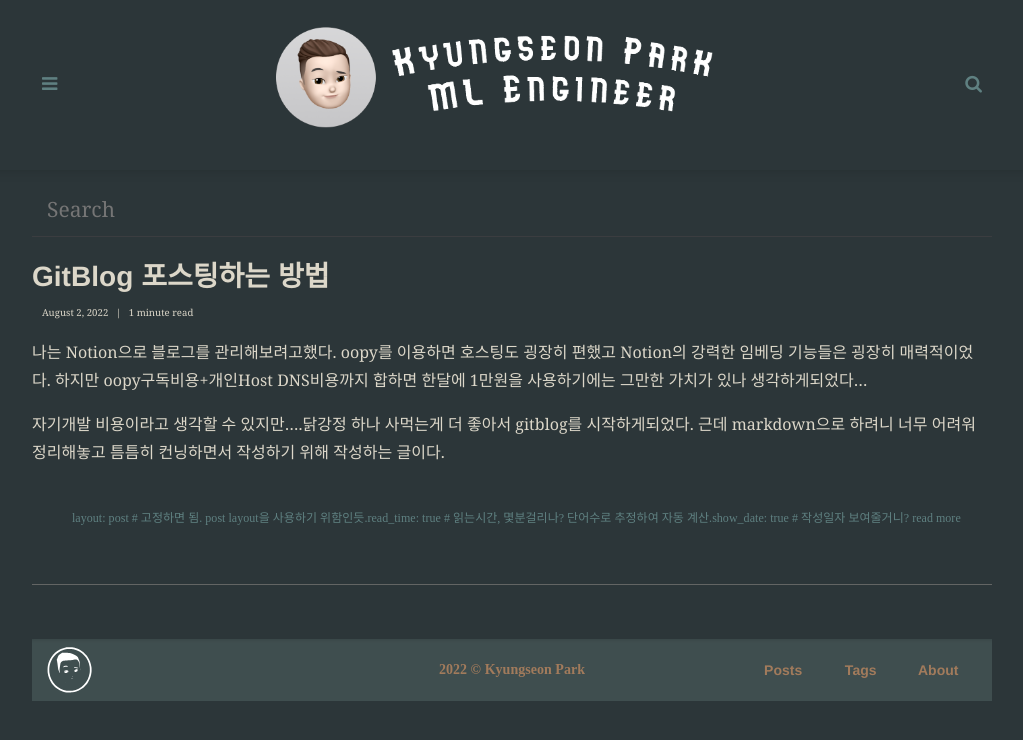
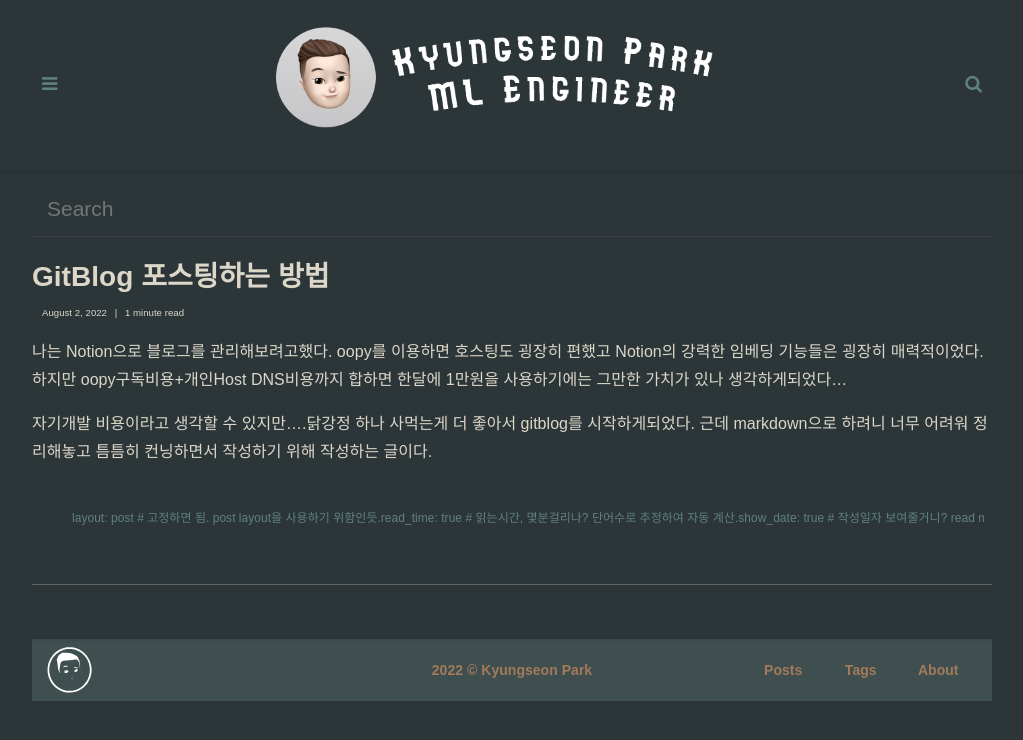
Before and after one commit to kyungseonpark/kyungseonpark.github.io, a Jekyll site: the page built from _pages/archive.html, in a window 1280 px wide. Shown: the top 740 px of the page, without its empty margins (128-1151 px from the left). Built offline with Jekyll 4.4.1, drawn with Linux system fonts in a browser that asks for light colours; some web fonts are replaced.

Commit message:
modify font-family

```diff
--- a/assets/css/main.css
+++ b/assets/css/main.css
@@ -17,8 +17,10 @@ html {
   --shadow:       rgba(32,30,30,.3);
   --github:       #333;
   --footer:       #A27B5C;
-  --font1: 'Sunflower', 'Lora', charter, Georgia, Cambria, 'Times New Roman', Times, serif;/* body text */
-  --font2: 'Source Sans Pro', 'Helvetica Neue', Helvetica, Arial, sans-serif; /* headers and titles   */
+  /*--font1: 'Sunflower', 'Lora', charter, Georgia, Cambria, 'Times New Roman', Times, serif;!* body text *!*/
+  --font1: 'Noto Sans KR', sans-serif;/* body text */
+  /*--font2: 'Source Sans Pro', 'Helvetica Neue', Helvetica, Arial, sans-serif; !* headers and titles   *!*/
+  --font2: 'Noto Sans KR', sans-serif; /* headers and titles   */
   --font1-light:      400;
   --font1-regular:    400;
   --font1-bold:       600;
@@ -108,7 +110,7 @@ hr {
  */
 
 pre {
-  font-family: 'Sunflower', 'Sunflower'; /* 1 */
+  font-family: 'Noto Sans KR', sans-serif; /* 1 */
   font-size: 1em; /* 2 */
 }
 
@@ -151,7 +153,7 @@ strong {
 code,
 kbd,
 samp {
-  font-family: 'Sunflower', 'Sunflower'; /* 1 */
+  font-family: 'Noto Sans KR', sans-serif; /* 1 */
   font-size: 1em; /* 2 */
 }
 
@@ -463,7 +465,7 @@ blockquote {
 pre {
   padding: 16px 32px;
   overflow-x: auto;
-  font-family: 'Sunflower';
+  font-family: 'Noto Sans KR', sans-serif;
   font-size: 0.75rem;
 }
 pre code {
@@ -472,7 +474,7 @@ pre code {
   padding-left: 0;
 }
 code {
-  font-family: 'Sunflower';
+  font-family: 'Noto Sans KR', sans-serif;
   font-size: 0.75rem;
 }
 svg {
@@ -802,7 +804,7 @@ svg.menu-icon-house {
 .results-search > * p {
   font-weight: var(--font1-light);
   color: var(--grey3);
-  font-size: 1em;
+  font-size: 1.4em;
   line-height: 1.3;
 }
 
--- a/assets/css/sass/main.scss
+++ b/assets/css/sass/main.scss
@@ -20,7 +20,7 @@ html {
 }
 
 body {
-  font-family: 'Sunflower';
+  font-family: 'Noto Sans KR', sans-serif;
   color: $dark-gray;
   margin: 0;
   background-color: $white;
@@ -30,7 +30,7 @@ body {
 }
 
 h1, h2, h3, h4, h5, h6 {
-  font-family: 'Sunflower';
+  font-family: 'Noto Sans KR', sans-serif;
   color: $dark-purple;
   font-weight: 400;
 }
```
